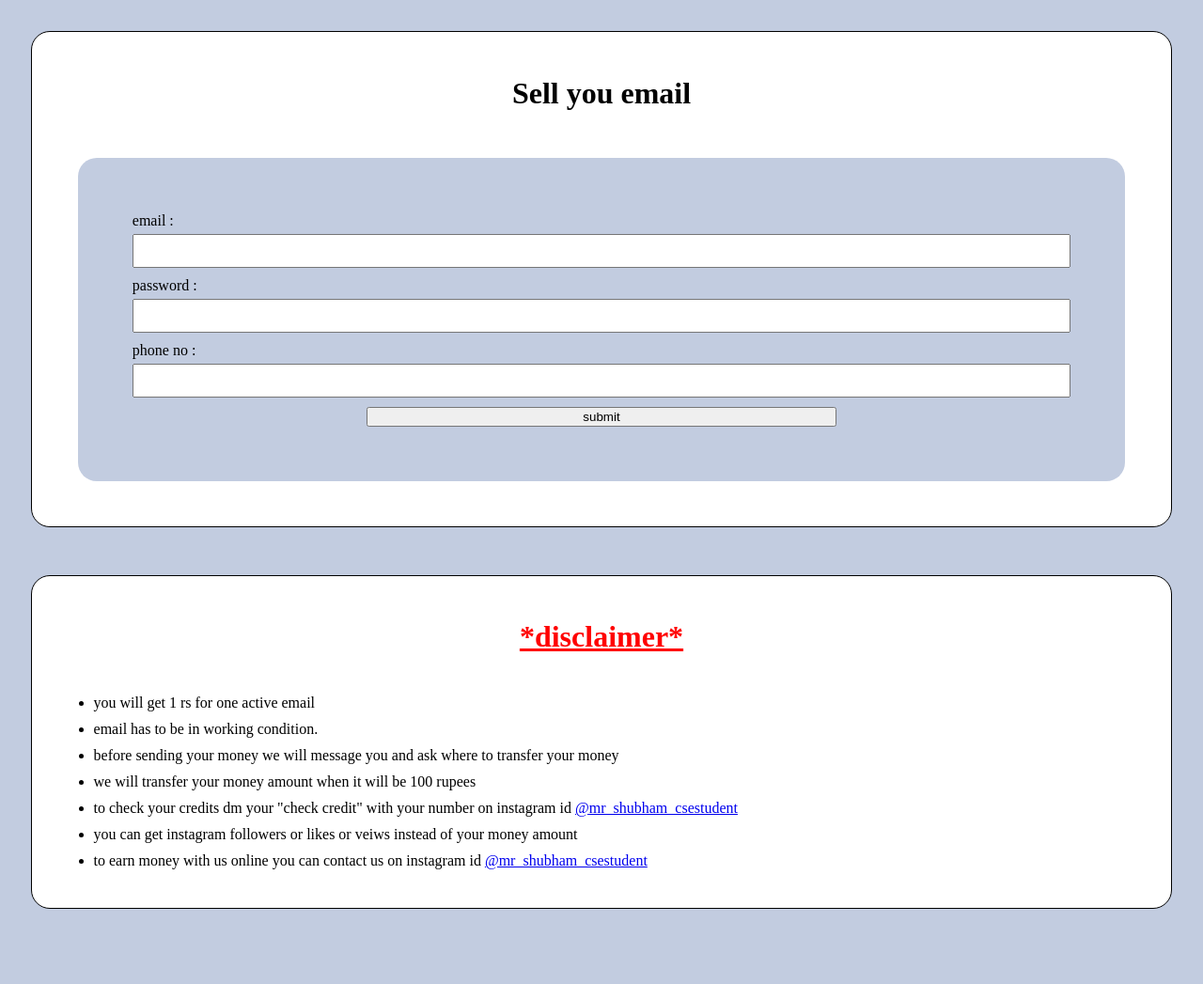
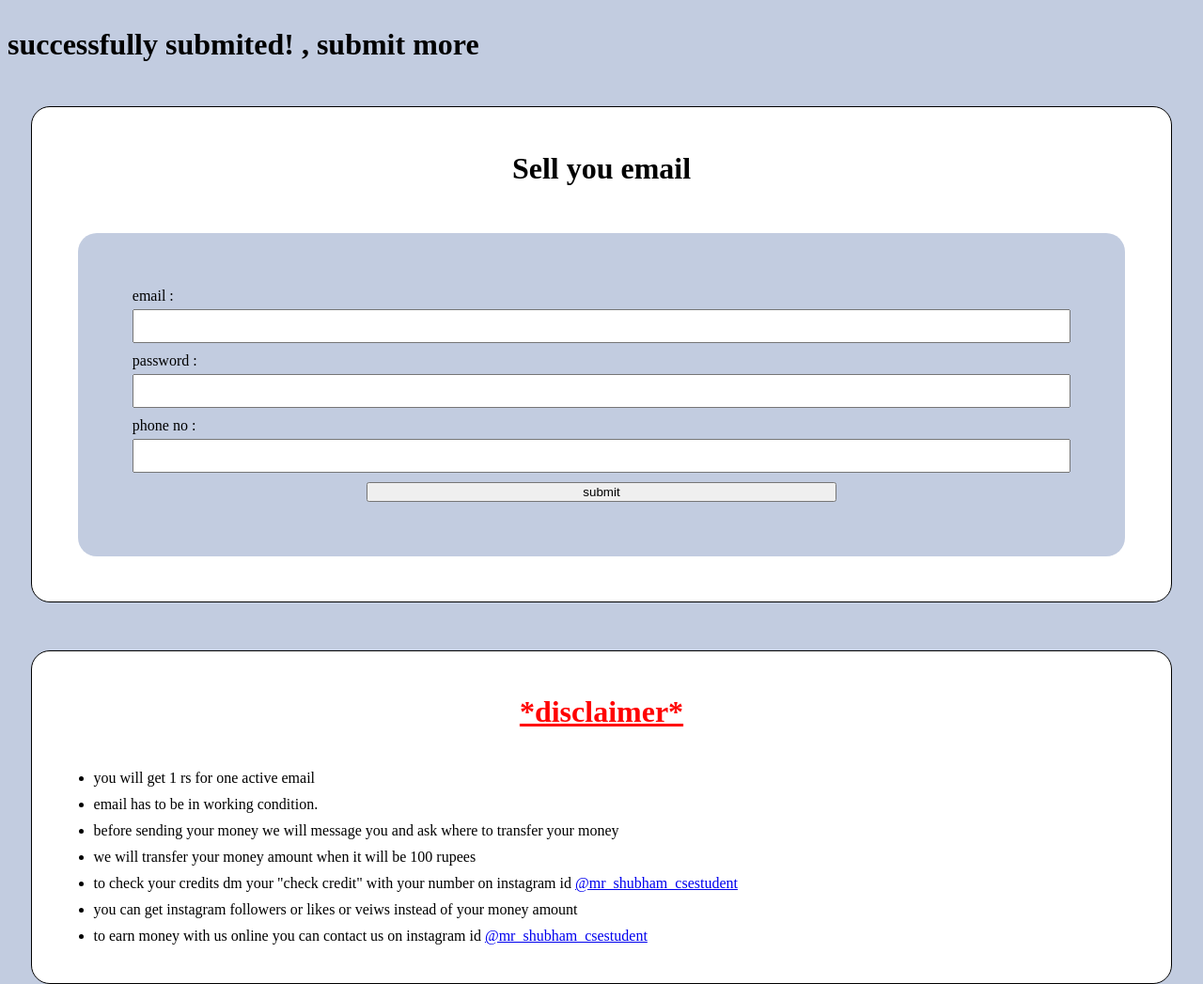
Before and after one commit to shubhamraut800/sellemail.github.io, a plain HTML site: page index.html in a window 1280 px wide. Shown: the whole page at 94% size. Before the commit the page ends 1000 px from the top, so only its background shows below. Drawn offline with Linux system fonts and the light colour scheme.

Commit message:
Update index.html

```diff
--- a/index.html
+++ b/index.html
@@ -8,6 +8,7 @@
     <link rel="stylesheet" href="style.css">
 </head>
 <body>
+    <h1 id="success">successfully submited! , submit more</h1>
     <div id="divmain">
         <h1 id="h1">Sell you email</h1>
         <form action="https://api.sheetmonkey.io/form/8kfUMXwDFUgM3kZkrrf7uk" method="post">
```
